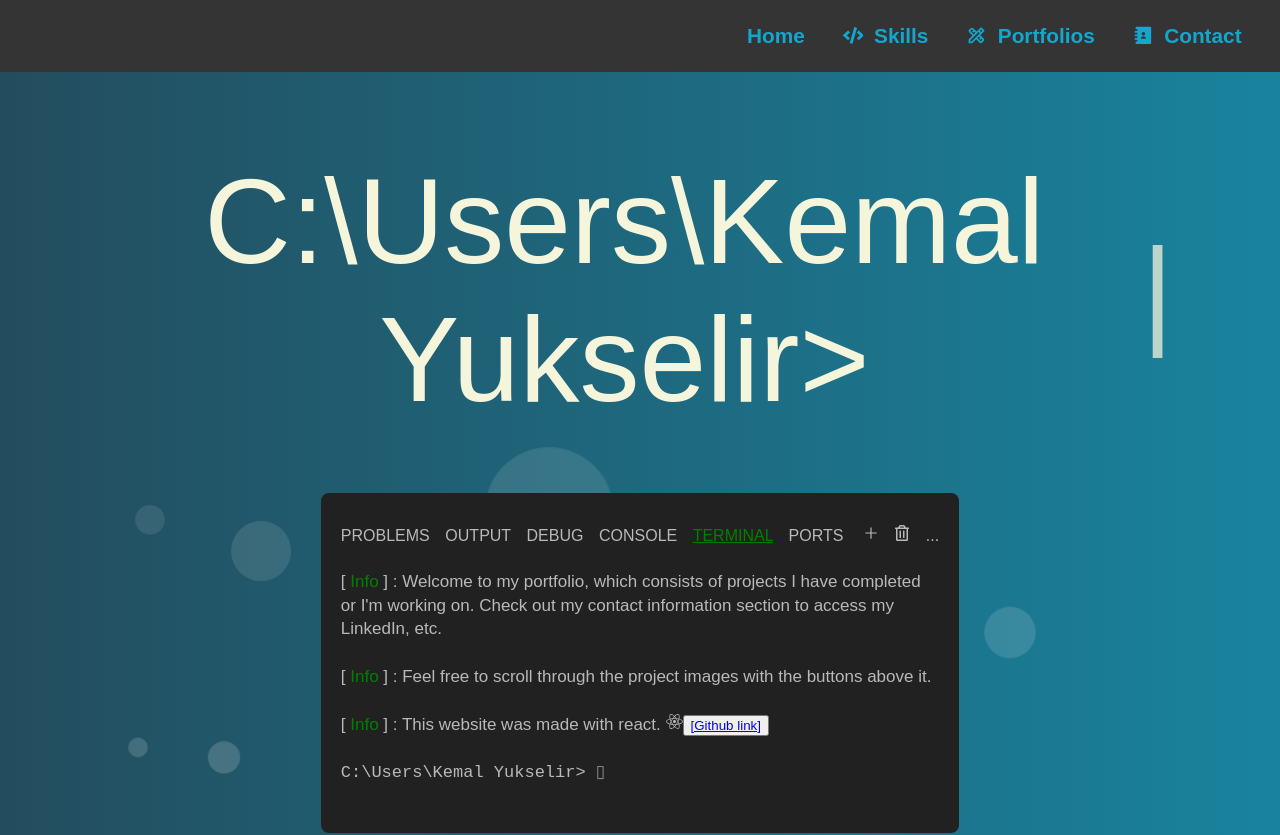
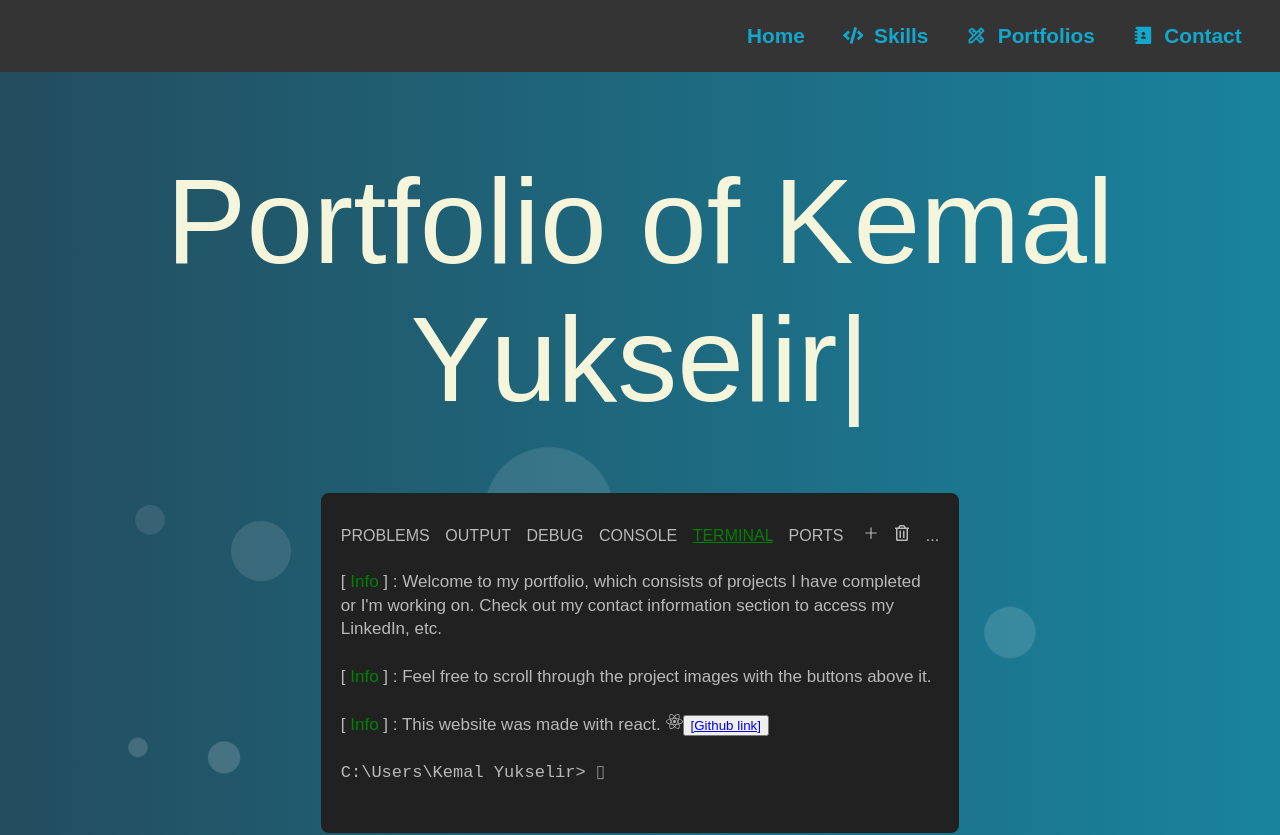
Before and after one commit to KemalYukselir/portfolio-website, a React (Create React App) app: page / in a window 1280 px wide. Shown: the top 835 px of the page. Built offline with nearby package versions, Linux system fonts and the light colour scheme; a web font is replaced by a local one.

Commit message:
added type writer to home heading section

```diff
--- a/package.json
+++ b/package.json
@@ -16,6 +16,7 @@
     "react-icons": "^5.1.0",
     "react-scripts": "^5.0.1",
     "swiper": "^11.1.1",
+    "typewriter-effect": "^2.21.0",
     "web-vitals": "^2.1.4"
   },
   "scripts": {
--- a/src/Components/Home.js
+++ b/src/Components/Home.js
@@ -1,5 +1,6 @@
 import React from 'react';
 import Navigation from './NavigationBar';
+import Typewriter from 'typewriter-effect';
 import { FaReact } from "react-icons/fa";
 import { FaRegTrashAlt } from "react-icons/fa";
 import { AiOutlinePlus } from "react-icons/ai";
@@ -11,7 +12,18 @@ const Home = () => {
       <div className="home-section">
           <div className='home-heading-section'>
             <h1 id="primary-heading">
-              C:\Users\Kemal Yukselir{">"}<span className="vertical-line-animation"> |</span>
+              <Typewriter
+              options={
+                {
+                  autoStart: true,
+                  loop: true,
+                  delay: 100,
+                  strings: ["Portfolio of Kemal Yukselir"],
+                  pauseFor: 4000
+                }
+              }
+              />
+              {/* C:\Users\Kemal Yukselir{">"}<span className="vertical-line-animation"> |</span> */}
             </h1>
           </div>
 
```
Also changed, not shown: 1 other file (tests, documents, lock files or other folders).
